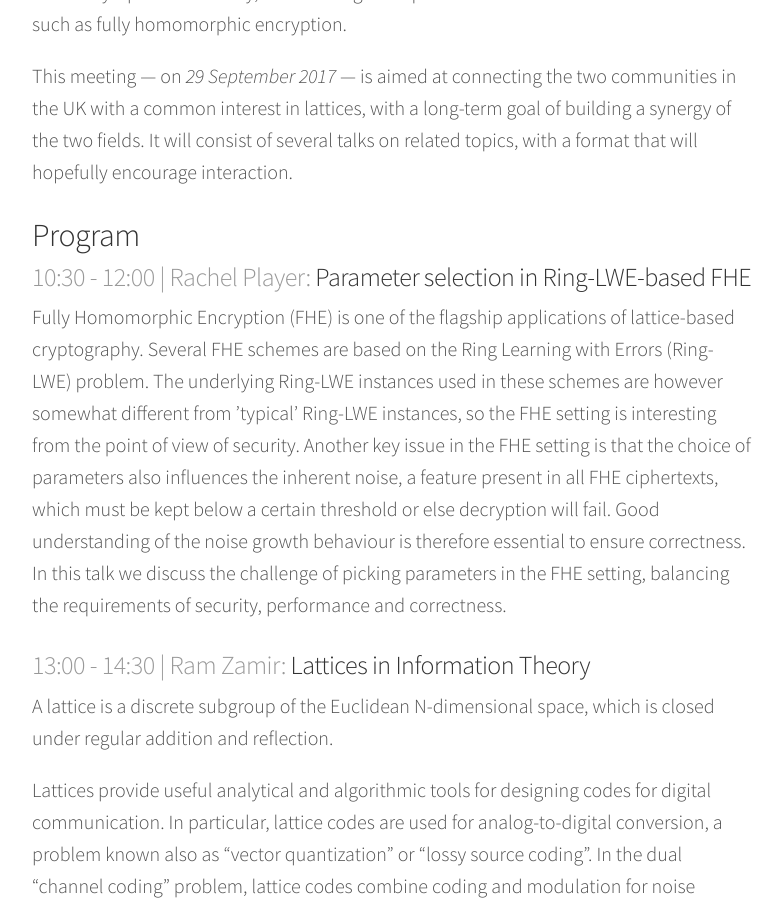
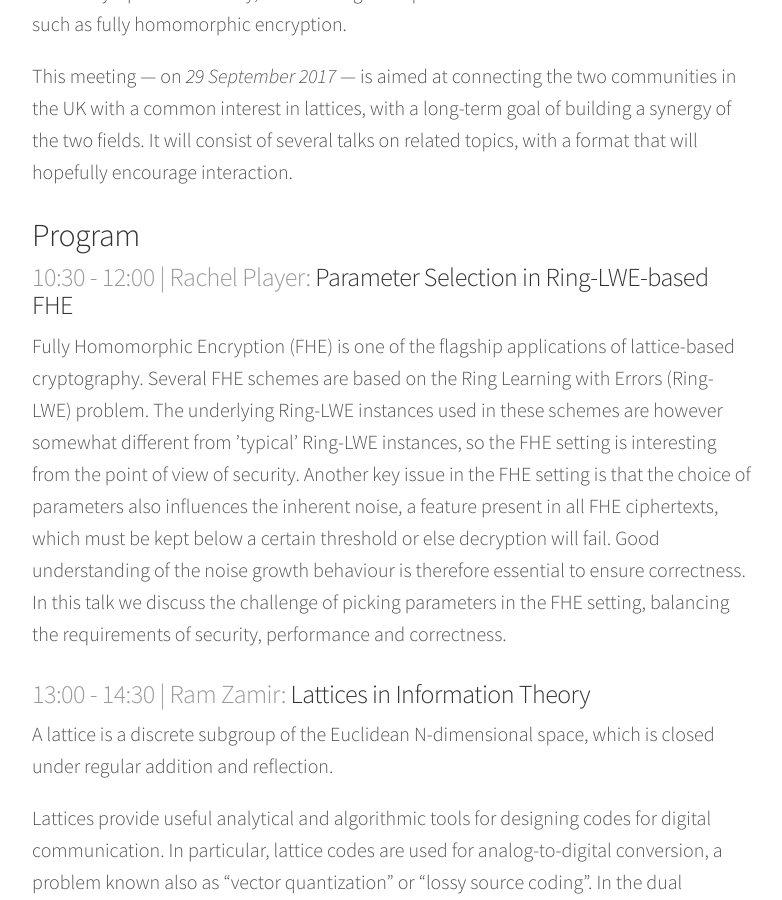
Before and after one commit to malb/discrete-subgroup, a Jekyll site: the page built from _posts/2017-09-29-lattice-meeting.md, in a window 1280 px wide and 900 px high, scrolled down 397 px. Shown: the whole window, without its empty margins (248-1030 px from the left). Built offline with Jekyll 4.4.1, drawn with Linux system fonts in a browser that asks for light colours; nearby versions of some CDN libraries.

Commit message:
capitalisation

```diff
--- a/_posts/2017-09-29-lattice-meeting.md
+++ b/_posts/2017-09-29-lattice-meeting.md
@@ -9,7 +9,7 @@ This meeting — on *29 September 2017* — is aimed at connecting the two commu
 
 ## Program ##
 
-### <span>10:30 - 12:00 | Rachel Player:</span> Parameter selection in Ring-LWE-based FHE ###
+### <span>10:30 - 12:00 | Rachel Player:</span> Parameter Selection in Ring-LWE-based FHE ###
 
 Fully Homomorphic Encryption (FHE) is one of the flagship applications of lattice-based cryptography. Several FHE schemes are based on the Ring Learning with Errors (Ring-LWE) problem. The underlying Ring-LWE instances used in these schemes are however somewhat different from ’typical’ Ring-LWE instances, so the FHE setting is interesting from the point of view of security. Another key issue in the FHE setting is that the choice of parameters also influences the inherent noise, a feature present in all FHE ciphertexts, which must be kept below a certain threshold or else decryption will fail. Good understanding of the noise growth behaviour is therefore essential to ensure correctness. In this talk we discuss the challenge of picking parameters in the FHE setting, balancing the requirements of security, performance and correctness.
 
```
